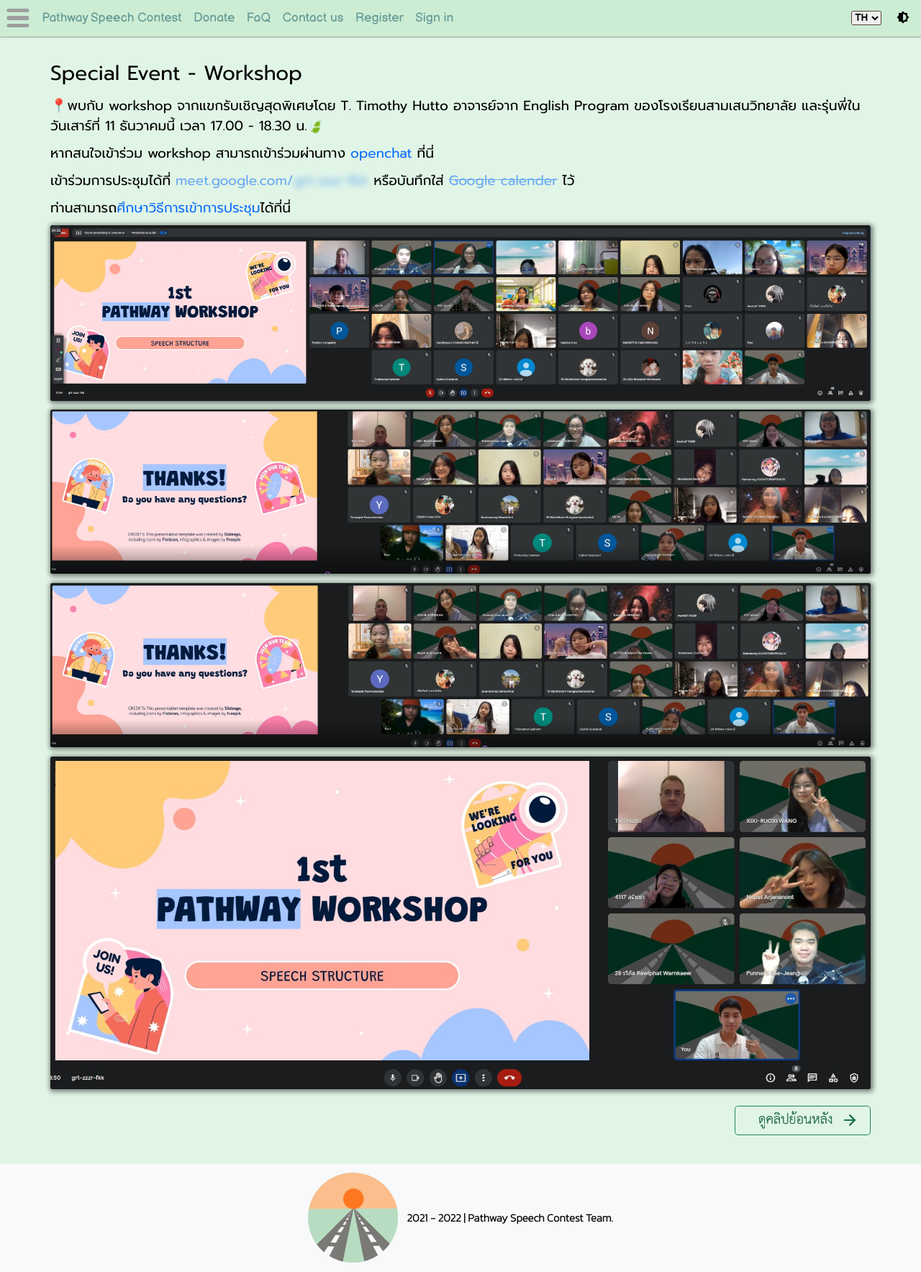
After one commit to TianTcl/PathwaySpeechContest, a PHP site: page /workshop/feed.php in a window 1280 px wide. The commit adds this page. Shown: the whole page at 72% size. Run offline with PHP 8.4, Linux system fonts and the light colour scheme; some web fonts are replaced.

Commit message:
Add workshop

```diff
--- a/public.cf/FaQ.php
+++ b/public.cf/FaQ.php
@@ -36,6 +36,7 @@
 		<script type="text/javascript">
 			$(document).ready(function() {
 				if (location.hash.length > 1 && document.querySelector("main .wrapper details#"+location.hash.substr(1)) != null) {
+					if (location.hash.substr(1) == "special-workshop") location = "workshop/feed";
 					document.querySelector("main .wrapper details#"+location.hash.substr(1)).open = true;
 					$("html, body").animate({ scrollTop: $("html, body").scrollTop() + 75 }, 25);
 				}
@@ -67,7 +68,7 @@
 						<p>กรณี<b>ไม่มีกล่องค้นหา</b>ขึ้นให้ลองแตะบริเวณอื่นก่อนแล้วแตะช่องโรงเรียนอีกรอบ</p>
 						<p>หากยังไม่ได้ให้ลองทำตามขั้นตอนใน<a href="#cant-send-form">คำแนะนำเรื่องการส่งฟอร์ม</a>ก่อน และถ้าหากไม่สามารถกรอกได้จริงๆ ให้จับภาพหน้าจอ (screenshot | capture) และพิมพ์ชื่อสถานศึกษามาให้ทางเราลงข้อมูลให้</p>
 					</details>
-					<details id="special-workshop" disabled>
+					<details id="special-workshop" hidden>
 						<summary>Special Event - Workshop</summary>
 						<p>📍พบกับ workshop จากแขกรับเชิญสุดพิเศษโดย T. Timothy Hutto อาจารย์จาก English Program ของโรงเรียนสามเสนวิทยาลัย และรุ่นพี่ในวันเสาร์ที่ 11 ธันวาคมนี้ เวลา 17.00 - 18.30 น.🍃</p>
 						<p>หากสนใจเข้าร่วม workshop สามารถเข้าร่วมผ่านทาง <a href="https://bod.in.th/!PSC-line" target="_blank">openchat</a> ที่นี่</p>
--- /dev/null
+++ b/public.cf/workshop/feed.php
@@ -0,0 +1,58 @@
+<?php
+    $dirPWroot = str_repeat("../", substr_count($_SERVER['PHP_SELF'], "/")-1);
+	require($dirPWroot."resource/hpe/init_ps.php");
+	$header_title = "Workshop";
+?>
+<!doctype html>
+<html xmlns="http://www.w3.org/1999/xhtml">
+	<head>
+		<?php require($dirPWroot."resource/hpe/heading.php"); require($dirPWroot."resource/hpe/init_ss.php"); ?>
+		<style type="text/css">
+			main div.container .blur {
+				filter: blur(0.3rem);
+				display: inline-block; pointer-events: none;
+			}
+			main div.container .images {
+				display: flex; flex-wrap: wrap; flex-direction: column; align-items: center; justify-content: flex-start;
+			}
+			main div.container .images img {
+				margin-bottom: 12.5px;
+				max-width: 100%; max-height: 500px;
+				box-shadow: 1.25px 1.25px var(--shd-big) var(--fade-black-5);
+				border-radius: 2.5px;
+				object-fit: contain;
+			}
+		</style>
+		<script type="text/javascript">
+
+		</script>
+	</head>
+	<body>
+		<?php require($dirPWroot."resource/hpe/header.php"); ?>
+		<main shrink="<?php echo($_COOKIE['sui_open-nt'])??"false"; ?>">
+			<div class="container">
+				<h2>Special Event - Workshop</h2>
+				<p>📍พบกับ workshop จากแขกรับเชิญสุดพิเศษโดย T. Timothy Hutto อาจารย์จาก English Program ของโรงเรียนสามเสนวิทยาลัย และรุ่นพี่ในวันเสาร์ที่ 11 ธันวาคมนี้ เวลา 17.00 - 18.30 น.🍃</p>
+				<p>หากสนใจเข้าร่วม workshop สามารถเข้าร่วมผ่านทาง <a href="https://bod.in.th/!PSC-line" target="_blank">openchat</a> ที่นี่</p>
+				<p>เข้าร่วมการประชุมได้ที่ <a disabled href="https://inf.bodin.ac.th/go?url=htts%3A%2F%2Fmeet.google.com%2Fgrt-zzzr-fkk" target="_blank">meet.google.com/<span class="blur">grt-zzzr-fkk</span></a> หรือบันทึกใส่ <a disabled href="https://inf.bodin.ac.th/go?url=https%3A%2F%2Fcalendar.google.com%2Fevent%3Faction%3DTEMPLATE%26amp%3Btmeid%3DMG42cWF1bzBrMzBycnF2Z2NvNjA5bjVoa2MgdGlhbnRjbEBib2Rpbi5hYy50aA%26amp%3Btmsrc%3Dtiantcl%2540bodin.ac.th" target="_blank"><strike>Google calender</strike></a> ไว้</p>
+				<p>ท่านสามารถ<a href="/FaQ#joining-workshop-meet">ศึกษาวิธีการเข้าการประชุม</a>ได้ที่นี่</p>
+				<div class="images">
+					<img src="/resource/images/news-ws1-01.jpg">
+					<img src="/resource/images/news-ws1-02.png">
+					<img src="/resource/images/news-ws1-03.png">
+					<img src="/resource/images/news-ws1-04.jpg">
+				</div>
+				<div class="form">
+					<div class="group split">
+						&nbsp;
+						<a role="button" class="green hollow" href="/workshop/">&emsp;ดูคลิปย้อนหลัง &nbsp;<i class="material-icons">arrow_forward</i> &nbsp; </a>
+					</div>
+				</div>
+			</div>
+		</main>
+		<?php require($dirPWroot."resource/hpe/material.php"); ?>
+		<footer>
+			<?php require($dirPWroot."resource/hpe/footer.php"); ?>
+		</footer>
+	</body>
+</html>
--- a/public.cf/workshop/video_playback.php
+++ b/public.cf/workshop/video_playback.php
@@ -10,7 +10,7 @@
 	switch ($_SESSION['event']['workshop-VDO']) {
 		case 1:
 			$player_src = "workshop_2021-12-11"; $player_name = "1st Workshop (11/12/2021)";
-			$player_duration = ""; $player_thumbnail = "/resource/images/workshop-1.png"; break;
+			$player_duration = "1:42:35"; $player_thumbnail = "/resource/images/workshop-1.png"; break;
 		default: header("location: /workshop/"); break;
 	} $player_src = "https://inf.bodin.ac.th/e/Pathway-Speech-Contest/resource/images/$player_src.mp4";
 ?>
```
Also changed, not shown: public.cf/resource/images/news-ws1-01.jpg (added), public.cf/resource/images/news-ws1-02.png (added), public.cf/resource/images/news-ws1-03.png (added), public.cf/resource/images/news-ws1-04.jpg (added).
